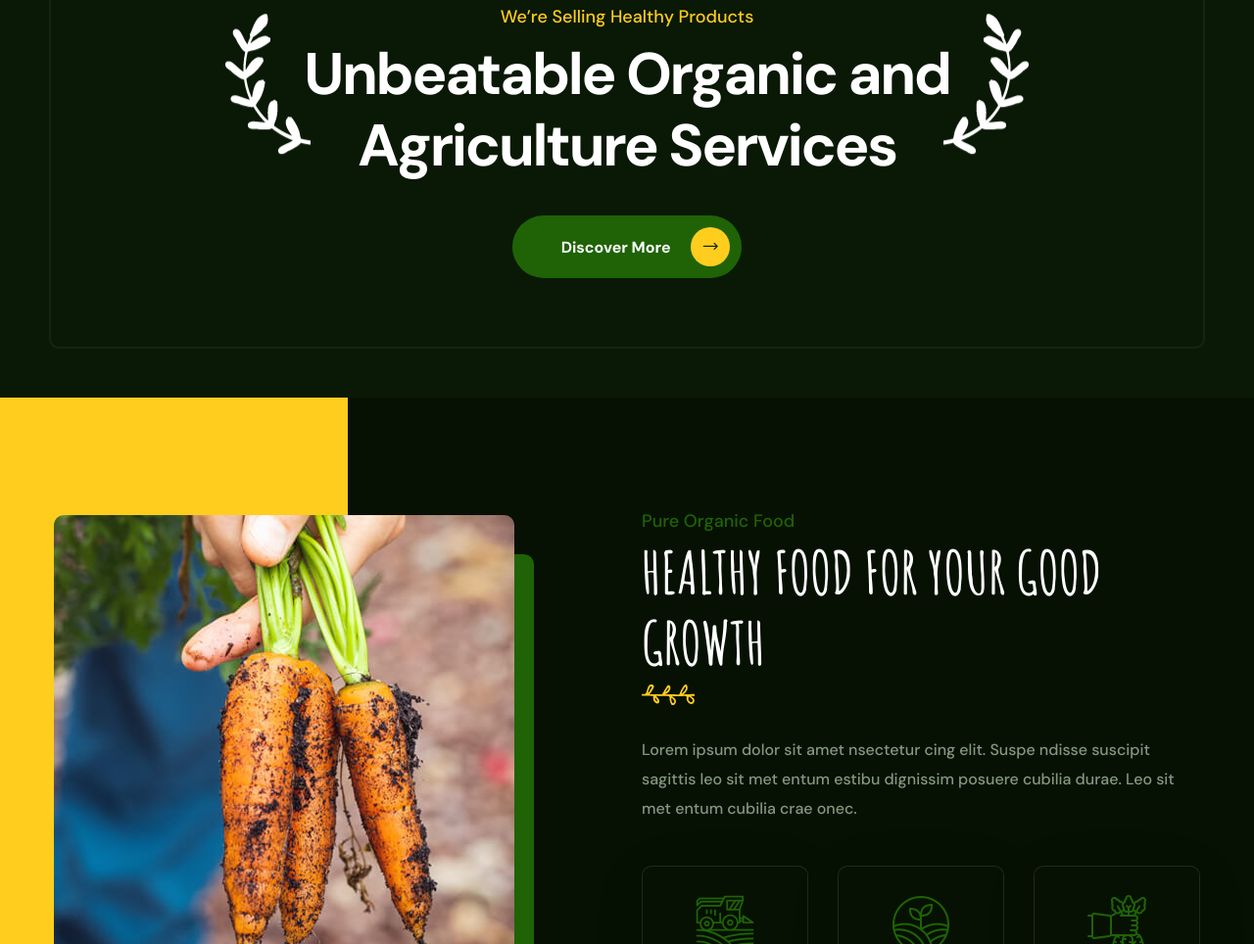
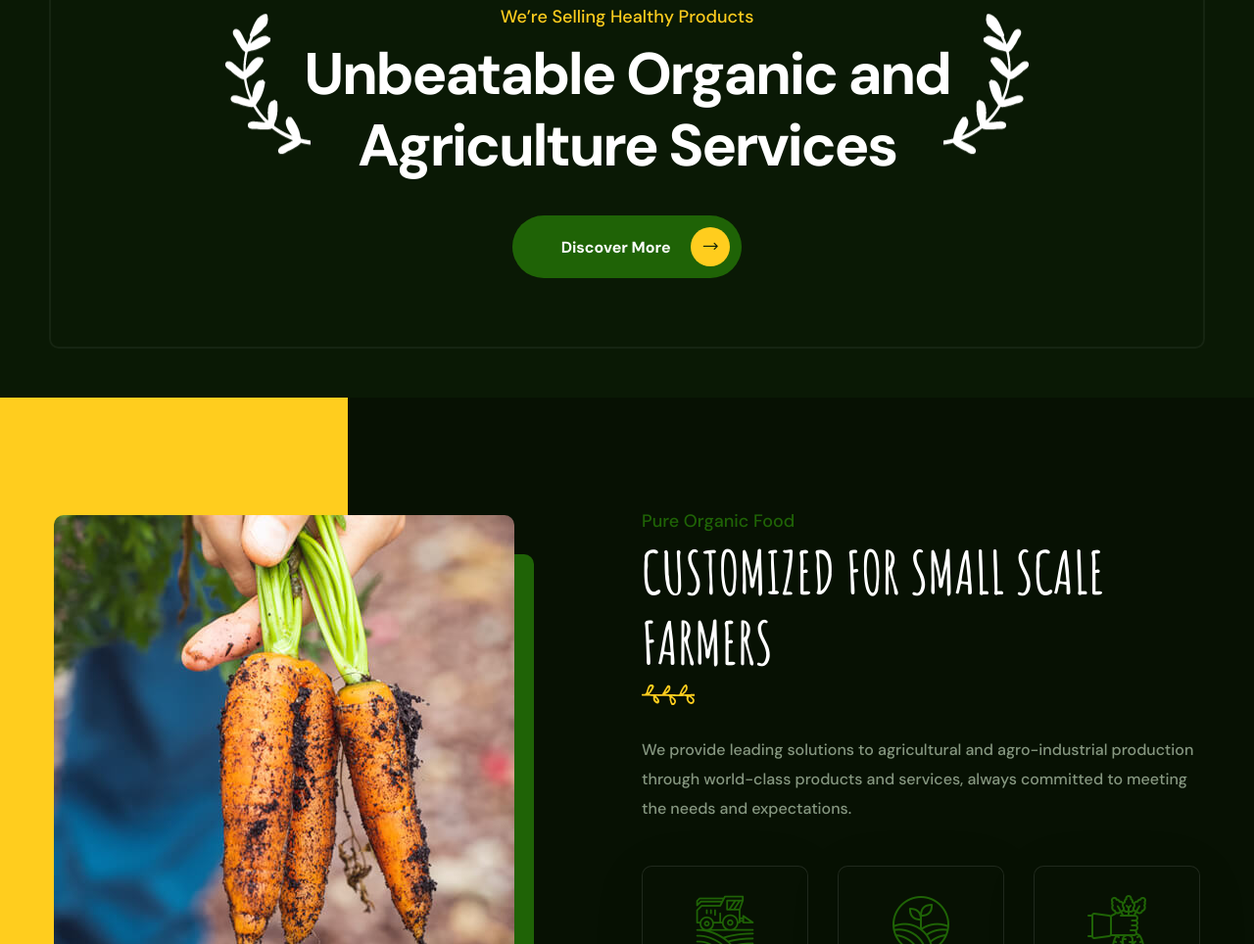
Before and after one commit to thedivinez/final.kudzie.com, a plain HTML site: page index.html in a window 1280 px wide. Shown: the part 3201-4165 px from the top of the page at 98% size. Drawn offline with Linux system fonts and the light colour scheme; animation ran at ten frames a second; files whose address does not match are found by name.

```diff
--- a/index.html
+++ b/index.html
@@ -817,7 +817,7 @@
                 <div class="section-title text-left">
                   <span class="section-title__tagline">Pure Organic Food</span>
                   <h2 class="section-title__title">
-                    Healthy food for your good growth
+                    Customized for small scale farmers
                   </h2>
                   <div class="section-title__icon">
                     <img
@@ -827,9 +827,10 @@
                   </div>
                 </div>
                 <p class="healthy-food-one__text">
-                  Lorem ipsum dolor sit amet nsectetur cing elit. Suspe ndisse
-                  suscipit sagittis leo sit met entum estibu dignissim posuere
-                  cubilia durae. Leo sit met entum cubilia crae onec.
+                  We provide leading solutions to agricultural and
+                  agro-industrial production through world-class products and
+                  services, always committed to meeting the needs and
+                  expectations.
                 </p>
                 <ul class="list-unstyled healthy-food-one__list">
                   <li class="healthy-food-one__single">
```
